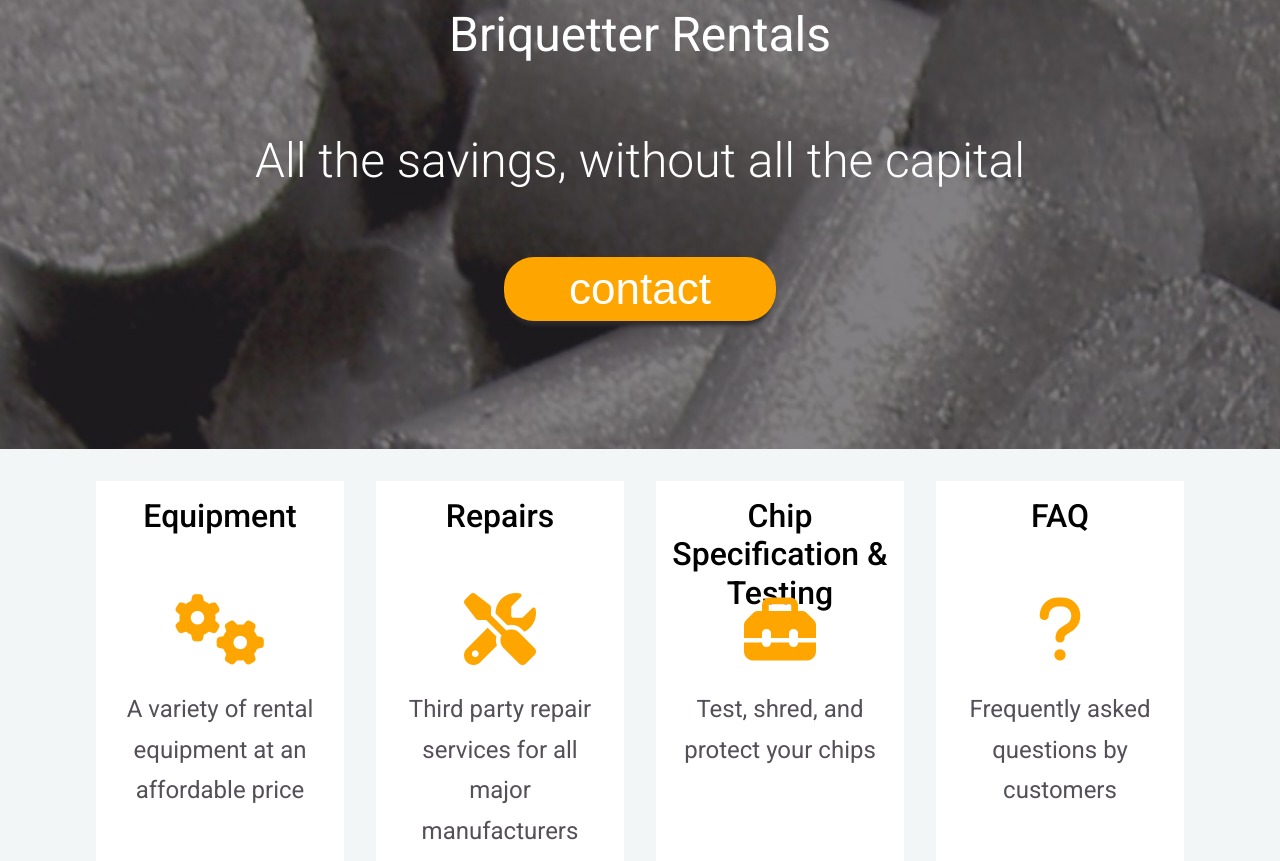
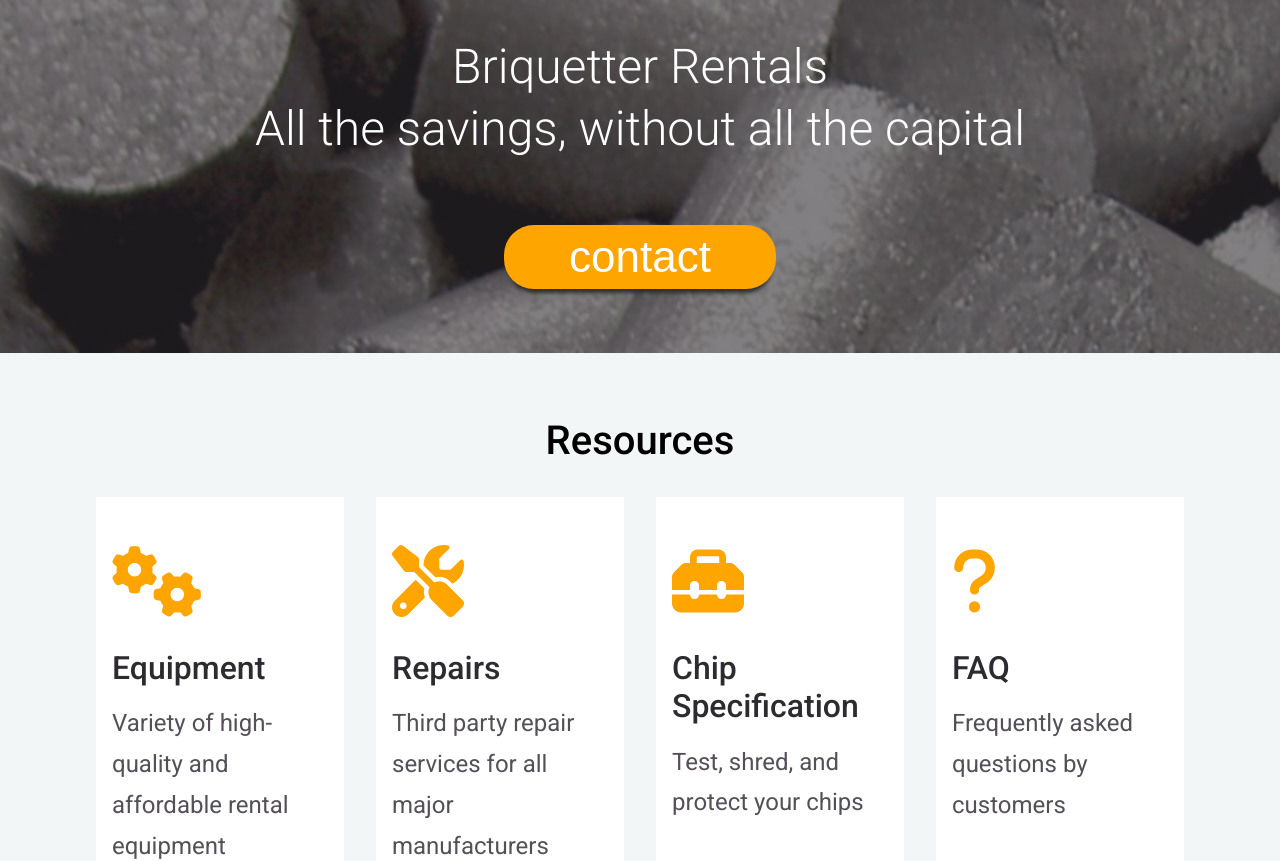
Before and after one commit to MitchellWilson01/aspen-rentals, a React (Create React App) app: page / in a window 1280 px wide. Shown: the part 620-1481 px from the top of the page. Built offline with nearby package versions, Linux system fonts and the light colour scheme.

Commit message:
equipment page fixed

```diff
--- a/src/components/Briquetters/Briquetters.js
+++ b/src/components/Briquetters/Briquetters.js
@@ -4,11 +4,11 @@ import { Carousel } from 'react-responsive-carousel';
 import "react-responsive-carousel/lib/styles/carousel.min.css";
 
 const Briquetters = () => {
-    const initialMobile = window.innerWidth < 900 ? true : false;
+    const initialMobile = window.innerWidth < 768 ? true : false;
     const [mobile, setMobile] = useState(initialMobile);
 
     const handleResize = () => {
-        if (window.innerWidth < 900) {
+        if (window.innerWidth < 768) {
             setMobile(true)
         } else {
             setMobile(false);
--- a/src/components/Briquetters/Briquetters.scss
+++ b/src/components/Briquetters/Briquetters.scss
@@ -112,7 +112,7 @@
     }
 }
 
-@media only screen and (min-width: 1200px) {
+@media only screen and (min-width: 768px) {
     .briquetters {
         margin: 0 auto;
         margin-bottom: 20rem;
@@ -129,7 +129,7 @@
 
             div {
                 width: calc(50% - 1rem);
-                max-width: calc(50% - 1rem);;
+                max-width: calc(50% - 1rem);
             }
 
             .image {
--- a/src/components/IntroBanner/IntroBanner.scss
+++ b/src/components/IntroBanner/IntroBanner.scss
@@ -1,4 +1,5 @@
 @import '../../scss/variables';
+@import '../../scss//animations';
 
 .intro {
     background-image: linear-gradient(
@@ -7,7 +8,7 @@
     ), url('../../images/briquettes.png');
     background-size: cover;
     background-repeat: no-repeat;
-    padding: 8rem 1rem 2rem;
+    padding: 10rem 1rem 2rem;
     text-align: center;
 
     .logoLeaf {
@@ -38,11 +39,13 @@
 
     h3 {
         color: white;
-        margin-top: 2rem;
+        //margin-top: 2rem;
+        //font-weight: 400;
     }
 
     .rentals {
-        font-weight: 400;
+        //font-weight: 400;
+        margin-top: 2rem;
     }
 
     button {
@@ -50,18 +53,23 @@
         border: none;
         outline: none;
         background-color: $primary;
-        color: white;
+        color: white !important;
         border-radius: 30px;
         padding: 0.5rem 1rem;
         box-shadow: 0 8px 4px -4px rgba($dark, 1);
         font-weight: 300;
         font-size: 1.5rem;
+
+        &:hover {
+            -webkit-animation: scale-up-center 0.4s cubic-bezier(0.390, 0.575, 0.565, 1.000) both;
+            animation: scale-up-center 0.4s cubic-bezier(0.390, 0.575, 0.565, 1.000) both;
+        }
     }
 }
 
 @media only screen and (min-width: 1200px) {
     .intro {
-        padding: 8rem 1rem;
+        padding-bottom: 4rem;
 
         .logoLeaf {
             height: 14rem;
@@ -72,13 +80,12 @@
             height: 10rem;
         }
 
-        h3 {
+        .rentals {
             margin-top: 4rem;
         }
 
         button {
             margin-top: 4rem;
-            border-radius: 30px;
             padding: 0;
             width: 17rem;
             height: 4rem;
--- a/src/components/ServiceCards/ServiceCards.js
+++ b/src/components/ServiceCards/ServiceCards.js
@@ -18,13 +18,14 @@ const ServiceCards = () => {
     return (
         <>
         <div className="service">
+            {mobile ? null : <h5 className="title">Resources</h5>}
             <div className="card">
                 {mobile ? <i className="fas fa-cogs"></i> : null}
                 <a href="/equipment">
                 <div>
+                    {mobile ? null : <i className="fas fa-cogs"></i>}
                     <h5>Equipment</h5>
-                    {mobile ? null : <i className="fas fa-cogs"></i>}
-                    <p>A variety of rental equipment at an affordable price</p>
+                    <p>Variety of high-quality and affordable rental equipment</p>
                 </div>
                 </a>
             </div>
@@ -32,8 +33,8 @@ const ServiceCards = () => {
                 {mobile ? <i className="fas fa-tools"></i> : null}
                 <a href="/equipment">
                 <div>
+                    {mobile ? null : <i className="fas fa-tools"></i>}
                     <h5>Repairs</h5>
-                    {mobile ? null : <i className="fas fa-tools"></i>}
                     <p>Third party repair services for all major manufacturers</p>
                 </div>
                 </a>
@@ -42,8 +43,8 @@ const ServiceCards = () => {
                 {mobile ? <i className="fas fa-toolbox"></i> : null}
                 <a href="/conditioning">
                 <div>
-                    <h5>Chip Specification & Testing</h5>
                     {mobile ? null : <i className="fas fa-toolbox"></i>}
+                    <h5>Chip Specification</h5>
                     <p>Test, shred, and protect your chips</p>
                 </div>
                 </a>
@@ -52,8 +53,8 @@ const ServiceCards = () => {
                 {mobile ? <i className="fas fa-question"></i> : null}
                 <a href="/FAQ">
                 <div>
+                    {mobile ? null : <i className="fas fa-question"></i>}
                     <h5>FAQ</h5>
-                    {mobile ? null : <i className="fas fa-question"></i>}
                     <p>Frequently asked questions by customers </p>
                 </div>
                 </a>
--- a/src/components/ServiceCards/ServiceCards.scss
+++ b/src/components/ServiceCards/ServiceCards.scss
@@ -14,7 +14,7 @@
         margin: 0 auto;
         display: flex;
         width: 100%;
-        padding: 2rem 1rem;
+        padding: 2rem 0.5rem;
         background-color: white;
 
         i {
@@ -29,7 +29,7 @@
         }
 
         h5 {
-            color: black !important;
+            color: $dark;
         }
 
         a {
@@ -55,23 +55,31 @@
         max-width: 150rem;
         margin: 0 auto;
 
+        .title {
+            font-size: 2.5rem;
+            text-align: center;
+            width: 100%;
+            margin-top: 4rem;
+            color: black;
+        }
+
         .card {
             margin: 2rem 1rem 2rem;
             display: flex;
             flex-direction: column;
             width: calc(20% - 0.5rem);
             padding: 1rem;
-            //box-shadow: 0 4px 2px -2px rgba($dark, 0.5);
 
             &:hover {
                 -webkit-animation: scale-up-center 0.4s cubic-bezier(0.390, 0.575, 0.565, 1.000) both;
-	            animation: scale-up-center 0.4s cubic-bezier(0.390, 0.575, 0.565, 1.000) both;
+                animation: scale-up-center 0.4s cubic-bezier(0.390, 0.575, 0.565, 1.000) both;
+                box-shadow: 0 0.5rem 6px -6px rgba($dark, 0.3);
             }
 
             i {
                 font-size: 4.5rem;
                 color: $primary;
-                text-align: center;
+                //text-align: center;
             }
 
             div {
@@ -80,7 +88,7 @@
                 padding-left: 0rem;
 
                 h5 {
-                    text-align: center;
+                    //text-align: center;
                     font-weight: 500;
                     color: $dark;
                 }
@@ -88,7 +96,7 @@
 
             p {
                 color: $gray;
-                text-align: center;
+                //text-align: center;
             }
 
             div {
@@ -96,12 +104,19 @@
                 flex-direction: column;
 
                 h5 {
-                    height: 6rem;
+                    //height: 6rem;
                     color: $dark;
+                    margin-top: 2rem;
                 }
 
                 i {
-                    height: 6rem;
+                    //height: 6rem;
+                    margin-top: 2rem;
+                }
+
+                p {
+                    margin-top: 1rem;
+                    //border: solid red 1px;
                 }
             }
         }
```
